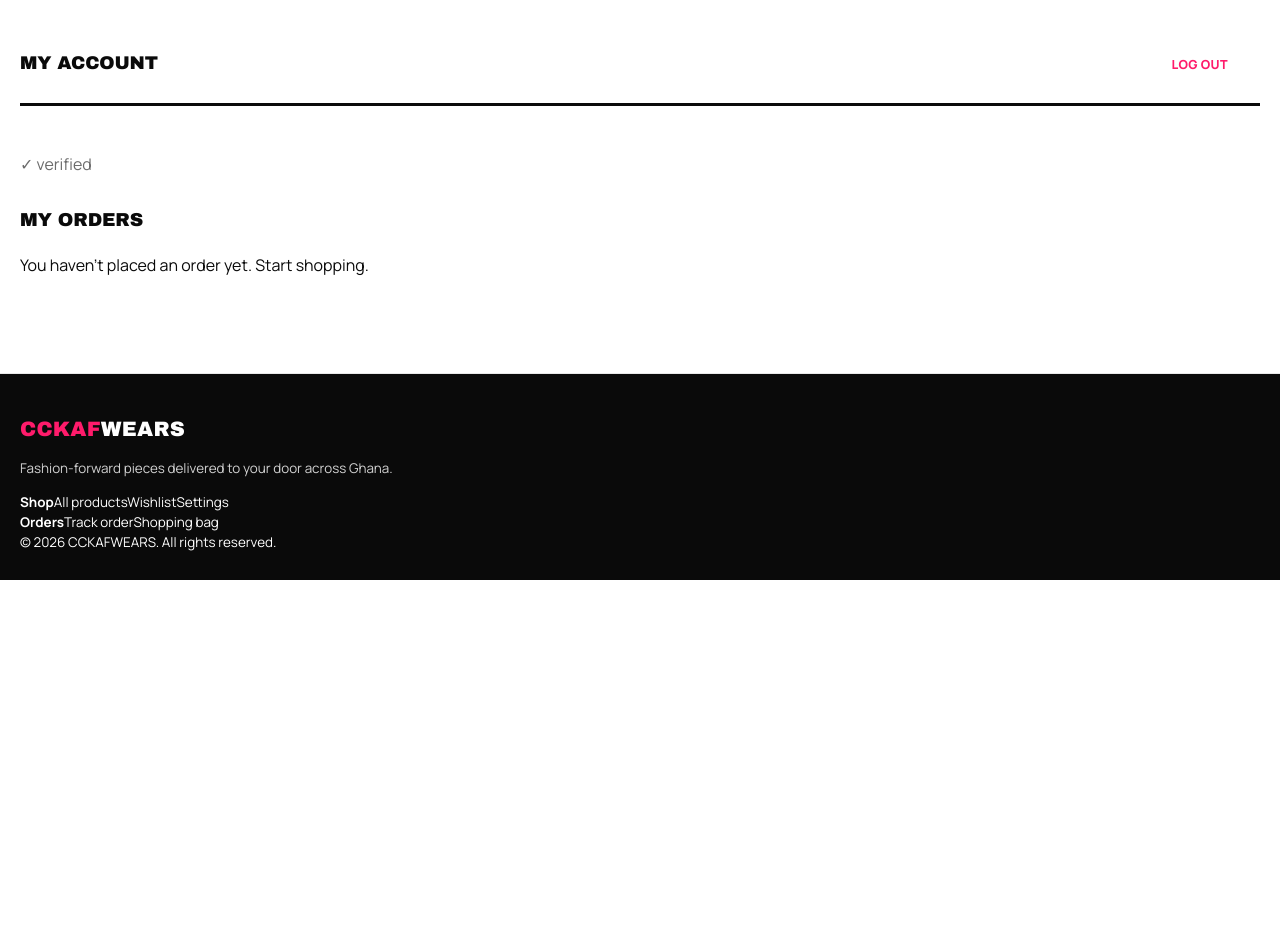
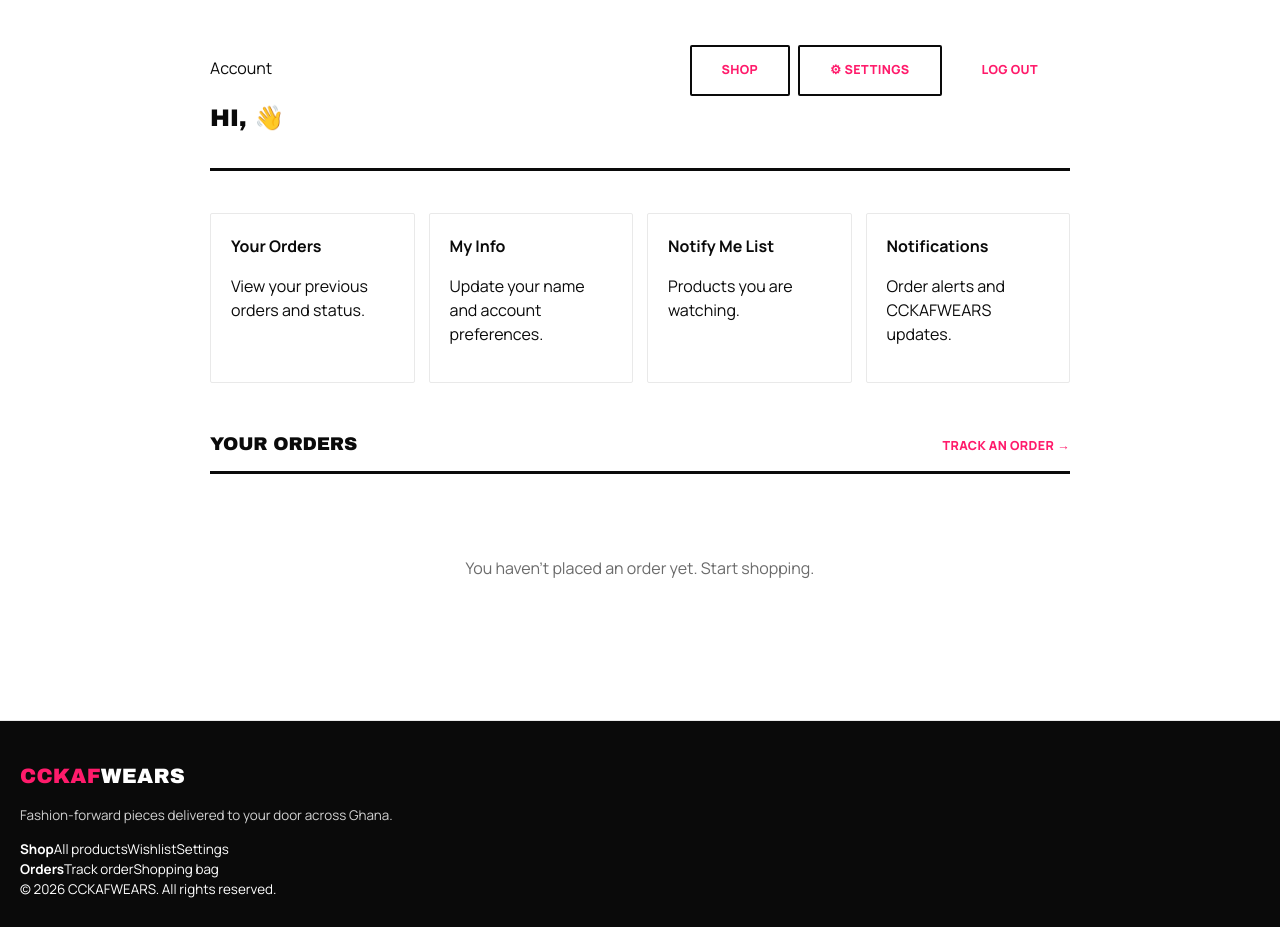
Before and after one commit to CCKAFWEARS/cckafwears, a Python web app: template app/templates/storefront/account.html in a window 1280 px wide. Shown: the part 97-1024 px from the top of the page. Before the commit the page ends 677 px from the top, so only its background shows below. Run offline with Jinja, Linux system fonts and the light colour scheme; the template is opened without the code that fills it, so the values that code supplies are empty.

Commit message:
Improve customer account dashboard

```diff
--- a/app/templates/storefront/account.html
+++ b/app/templates/storefront/account.html
@@ -1,10 +1,17 @@
 {% extends "storefront/base.html" %}
 {% block title %}My account — CCKAFWEARS{% endblock %}
 {% block content %}
-<section class="section"><div class="wrap">
-  <div class="section-head"><h2>My account</h2><a class="btn" href="{{ url_for('storefront.logout') }}">Log out</a></div>
-  <p><strong>{{ customer.name }}</strong><br>{{ customer.email }} <span style="color:var(--ink-dim)">✓ verified</span></p>
-  <div style="margin-top:30px"><h3>My orders</h3>
+<section class="section"><div class="wrap" style="max-width:900px">
+  <div class="section-head"><div><p class="eyebrow">Account</p><h1>Hi, {{ customer.name }} 👋</h1><p class="muted">{{ customer.email }}</p></div><div style="display:flex;gap:8px;flex-wrap:wrap"><a class="btn btn-outline btn-sm" href="{{ url_for('storefront.shop') }}">Shop</a><a class="btn btn-outline btn-sm" href="{{ url_for('storefront.account_settings') }}">⚙ Settings</a><a class="btn btn-sm" href="{{ url_for('storefront.logout') }}">Log out</a></div></div>
+
+  <div class="grid" style="margin:24px 0">
+    <a class="payment-box" href="#orders"><strong>Your Orders</strong><p class="muted">View your previous orders and status.</p></a>
+    <a class="payment-box" href="{{ url_for('storefront.account_settings') }}"><strong>My Info</strong><p class="muted">Update your name and account preferences.</p></a>
+    <a class="payment-box" href="{{ url_for('storefront.wishlist_view') }}"><strong>Notify Me List</strong><p class="muted">Products you are watching.</p></a>
+    <a class="payment-box" href="{{ url_for('notifications.notification_list') }}"><strong>Notifications</strong><p class="muted">Order alerts and CCKAFWEARS updates.</p></a>
+  </div>
+
+  <div id="orders" style="margin-top:30px"><div class="section-head"><h2>Your Orders</h2><a href="{{ url_for('storefront.track_order') }}">Track an order →</a></div>
     {% if orders %}
       {% for order in orders %}
       <div class="payment-box" style="margin:12px 0">
@@ -14,7 +21,7 @@
       </div>
       {% endfor %}
     {% else %}
-      <p>You haven't placed an order yet. <a href="{{ url_for('storefront.shop') }}">Start shopping</a>.</p>
+      <div class="empty-state">You haven't placed an order yet. <a href="{{ url_for('storefront.shop') }}">Start shopping</a>.</div>
     {% endif %}
   </div>
 </div></section>
```
